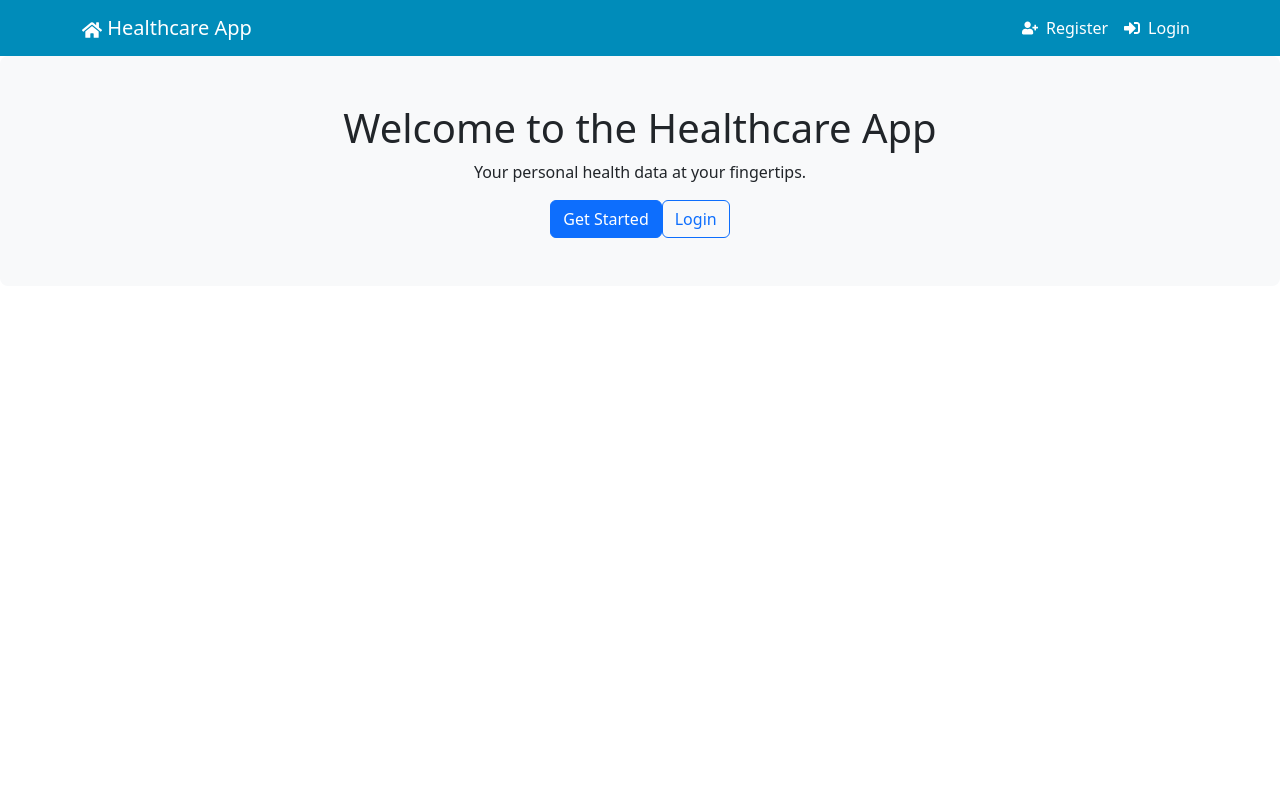
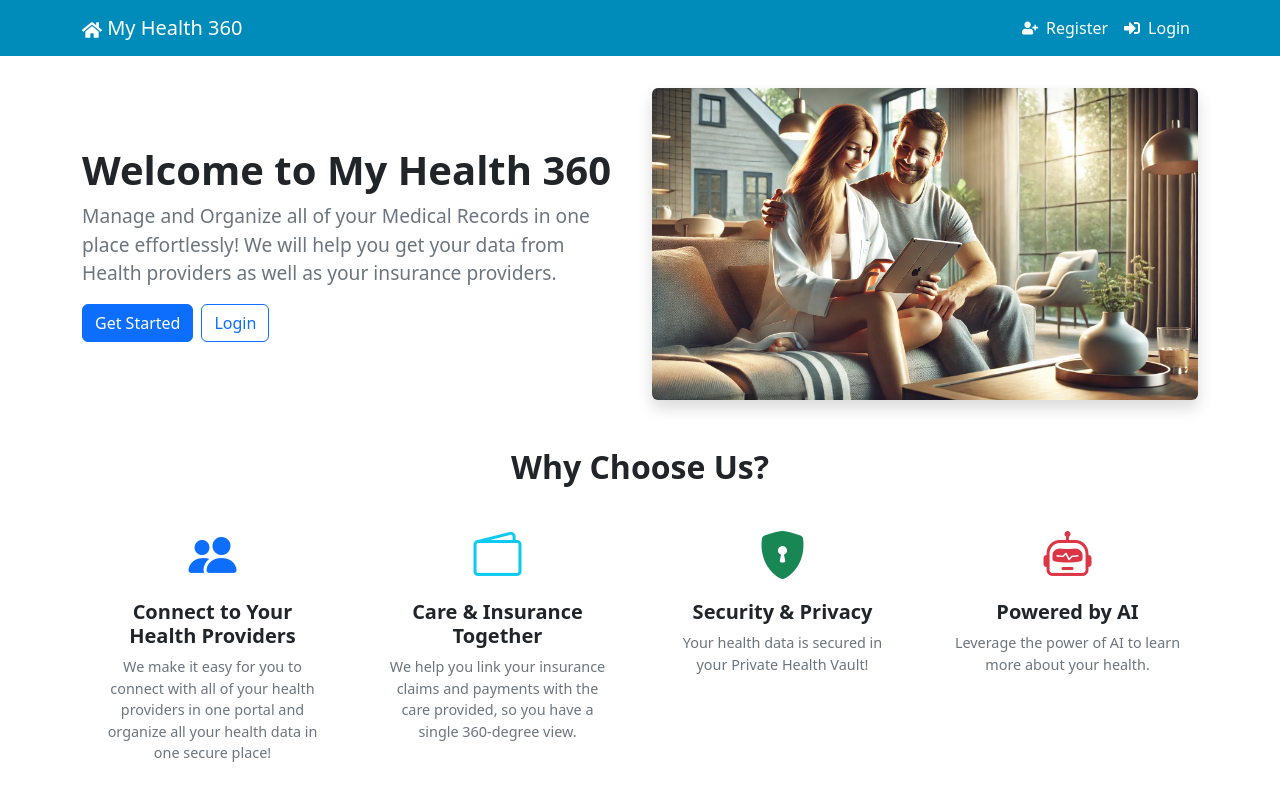
Before and after one commit to nitingoel-ps/asha_website, a React (Create React App) app: page / in a window 1280 px wide. Shown: the top 796 px of the page. Built offline with nearby package versions, Linux system fonts and the light colour scheme; no server answers.

Commit message:
More layout improvements and a bug fix on dashboard

```diff
--- a/package.json
+++ b/package.json
@@ -8,6 +8,7 @@
     "@testing-library/user-event": "^13.5.0",
     "axios": "^1.7.7",
     "bootstrap": "^5.3.3",
+    "bootstrap-icons": "^1.11.3",
     "date-fns": "^4.1.0",
     "lucide-react": "^0.460.0",
     "react": "^18.3.1",
--- a/src/App.js
+++ b/src/App.js
@@ -3,6 +3,8 @@ import React from 'react';
 import { BrowserRouter as Router, Routes, Route } from 'react-router-dom';
 import { AuthProvider } from './context/AuthContext'; // Import the AuthProvider
 import Home from './components/Home';
+import LoggedInHome from './components/Home/LoggedInHome';
+import LoggedOutHome from './components/Home/LoggedOutHome';
 import Register from './components/Register';
 import Login from './components/Login'; // Import Login
 import AddProviders from './components/AddProviders'; // We'll create this later
--- /dev/null
+++ b/src/components/Home.css
@@ -0,0 +1,69 @@
+@import "bootstrap-icons/font/bootstrap-icons.css";
+
+.home-container {
+    max-width: 1200px;
+    margin: 0 auto;
+    padding: 2rem 1rem;
+  }
+
+  .home-container h1 {
+    font-size: 2.5rem;
+    font-weight: 700;
+  }
+
+  .home-container p.lead {
+    font-size: 1.2rem;
+    color: #6c757d;
+  }
+
+  .home-container img {
+    max-height: 400px;
+    object-fit: cover;
+    width: 100%;
+  }
+
+  .card {
+    border: none;
+    background: #f8f9fa;
+    box-shadow: 0 2px 5px rgba(0, 0, 0, 0.1);
+  }
+
+  .card-title {
+    font-size: 1.2rem;
+    font-weight: 600;
+  }
+
+  .card-text {
+    font-size: 0.95rem;
+    color: #6c757d;
+  }
+
+  .card i {
+    font-size: 2.5rem;
+  }
+
+  .why-choose-us h2 {
+    font-weight: bold;
+    margin-bottom: 2rem;
+  }
+
+  .why-choose-item {
+    text-align: center;
+    padding: 1rem;
+  }
+
+  .why-choose-item i {
+    font-size: 3rem;
+    display: block;
+    margin-bottom: 1rem;
+  }
+
+  .why-choose-item h5 {
+    font-weight: bold;
+    margin-bottom: 0.5rem;
+  }
+
+  .why-choose-item p {
+    color: #6c757d; /* Muted text color */
+    font-size: 0.9rem;
+  }
--- a/src/components/Home.js
+++ b/src/components/Home.js
@@ -1,43 +1,13 @@
 // src/components/Home.js
-import React from 'react';
-import { Link } from 'react-router-dom';
-import { Button, Container, Navbar, Nav } from 'react-bootstrap';
+import React from "react";
+import { useAuth } from "../context/AuthContext"; // Use authentication context
+import LoggedInHome from "./Home/LoggedInHome";
+import LoggedOutHome from "./Home/LoggedOutHome";
 
 function Home() {
-  const isAuthenticated = localStorage.getItem('access_token') ? true : false;
+  const { isAuthenticated } = useAuth(); // Check if the user is logged in
 
-  return (
-    <>
-      <Container fluid className="bg-light p-5 mb-4 rounded-3 text-center">
-        <Container>
-          <h1>Welcome to the Healthcare App</h1>
-          <p>Your personal health data at your fingertips.</p>
-          {isAuthenticated ? (
-            <>
-              <Button variant="primary" as={Link} to="/patient-dashboard">
-                Go to Dashboard
-              </Button><br/>
-              <Button variant="primary" as={Link} to="/add-providers">
-                Upload healthcare data Files
-              </Button><br/>
-              <Button variant="primary" as={Link} to="/dashboard">
-                Establish Connection with your healthcare provider.
-              </Button>
-          </>
-          ) : (
-            <>
-              <Button variant="primary" as={Link} to="/register" className="mr-2">
-                Get Started
-              </Button>
-              <Button variant="outline-primary" as={Link} to="/login">
-                Login
-              </Button>
-            </>
-          )}
-        </Container>
-      </Container>
-    </>
-  );
+  return isAuthenticated ? <LoggedInHome /> : <LoggedOutHome />;
 }
 
 export default Home;
--- /dev/null
+++ b/src/components/Home/LoggedInHome.js
@@ -0,0 +1,65 @@
+// src/components/Home/LoggedInHome.js
+import React from "react";
+import { Link } from "react-router-dom";
+import { Container, Row, Col, Card, Button } from "react-bootstrap";
+import { useAuth } from "../../context/AuthContext"; // Ensure AuthContext is implemented
+
+function LoggedInHome() {
+  const { user } = useAuth(); // Fetch user details from AuthContext
+
+  return (
+    <Container className="logged-in-container mt-5">
+      {/* Greeting Section */}
+      <Row className="text-center mb-5">
+        <Col>
+          <h1>Welcome back, {user?.first_name || "User"}!</h1>
+          <p className="lead">
+            Take control of your health data, connect with providers, and keep everything secure in one place.
+          </p>
+        </Col>
+      </Row>
+
+      {/* Actionable Cards Section */}
+      <Row className="text-center">
+        <Col md={4} sm={6} className="mb-4">
+          <Card className="action-card shadow">
+            <Card.Body>
+              <i className="bi bi-person-bounding-box display-4 text-primary mb-3"></i>
+              <h5>Health Dashboard</h5>
+              <p>View and manage all your health and insurance data in one place.</p>
+              <Button as={Link} to="/patient-dashboard" variant="primary">
+                Go to Dashboard
+              </Button>
+            </Card.Body>
+          </Card>
+        </Col>
+        <Col md={4} sm={6} className="mb-4">
+          <Card className="action-card shadow">
+            <Card.Body>
+              <i className="bi bi-link display-4 text-info mb-3"></i>
+              <h5>Connect to Providers</h5>
+              <p>Easily connect with your healthcare providers to pull your health data.</p>
+              <Button as={Link} to="/add-providers" variant="info">
+                Connect Providers
+              </Button>
+            </Card.Body>
+          </Card>
+        </Col>
+        <Col md={4} sm={6} className="mb-4">
+          <Card className="action-card shadow">
+            <Card.Body>
+              <i className="bi bi-cloud-upload display-4 text-success mb-3"></i>
+              <h5>Upload Data</h5>
+              <p>Manually upload health data or files from your computer or email.</p>
+              <Button as={Link} to="/upload-files" variant="success">
+                Upload Files
+              </Button>
+            </Card.Body>
+          </Card>
+        </Col>
+      </Row>
+    </Container>
+  );
+}
+
+export default LoggedInHome;
--- /dev/null
+++ b/src/components/Home/LoggedOutHome.js
@@ -0,0 +1,73 @@
+import React from 'react';
+import { Link } from 'react-router-dom';
+import { Button, Container, Row, Col, Card } from 'react-bootstrap';
+import '../Home.css'; // Add custom styling for Home page
+import happyCoupleImage from '../../assets/images/happy_people.png'; // Adjust path based on where you save the image
+
+function LoggedOutHome() {
+  const isAuthenticated = localStorage.getItem('access_token') ? true : false;
+
+  return (
+    <Container className="home-container">
+      <Row className="align-items-center">
+        <Col md={6} className="text-center text-md-start">
+          <h1>Welcome to My Health 360</h1>
+          <p className="lead">
+            Manage and Organize all of your Medical Records in one place effortlessly!
+            We will help you get your data from Health providers as well as your insurance providers.
+
+          </p>
+            <>
+              <Button variant="primary" as={Link} to="/register" className="me-2">
+                Get Started
+              </Button>
+              <Button variant="outline-primary" as={Link} to="/login">
+                Login
+              </Button>
+            </>
+        </Col>
+        <Col md={6} className="text-center">
+          <img
+            src={happyCoupleImage}
+            alt="Happy users"
+            className="img-fluid rounded shadow"
+          />
+        </Col>
+      </Row>
+
+      <Row className="mt-5 text-center why-choose-us">
+        <h2 className="mb-4">Why Choose Us?</h2>
+        <Col md={3} sm={6} className="mb-4">
+          <div className="why-choose-item">
+            <i className="bi bi-people-fill display-4 text-primary mb-3"></i>
+            <h5>Connect to Your Health Providers</h5>
+            <p>We make it easy for you to connect with all of your health providers in one portal and organize all your health data in one secure place!</p>
+          </div>
+        </Col>
+        <Col md={3} sm={6} className="mb-4">
+          <div className="why-choose-item">
+            <i className="bi bi-wallet2 display-4 text-info mb-3"></i>
+            <h5>Care & Insurance Together</h5>
+            <p>We help you link your insurance claims and payments with the care provided, so you have a single 360-degree view.</p>
+          </div>
+        </Col>
+        <Col md={3} sm={6} className="mb-4">
+          <div className="why-choose-item">
+            <i className="bi bi-shield-lock-fill display-4 text-success mb-3"></i>
+            <h5>Security & Privacy</h5>
+            <p>Your health data is secured in your Private Health Vault!</p>
+          </div>
+        </Col>
+        <Col md={3} sm={6} className="mb-4">
+          <div className="why-choose-item">
+            <i className="bi bi-robot display-4 text-danger mb-3"></i>
+            <h5>Powered by AI</h5>
+            <p>Leverage the power of AI to learn more about your health.</p>
+          </div>
+        </Col>
+      </Row>
+    </Container>
+  );
+}
+
+export default LoggedOutHome;
--- a/src/components/Login.js
+++ b/src/components/Login.js
@@ -13,7 +13,7 @@ function Login() {
 
   const [error, setError] = useState('');
   const navigate = useNavigate();
-  const { login } = useAuth(); // Get the login function from AuthContext
+  const { login, setUser } = useAuth(); // Get the login function and setUser from AuthContext
 
   const handleChange = (e) => {
     setCredentials({
@@ -22,28 +22,35 @@ function Login() {
     });
   };
 
-  const handleSubmit = (e) => {
+  const handleSubmit = async (e) => {
     e.preventDefault();
-    axiosInstance
-      .post('/token/', credentials)
-      .then((response) => {
-        // Save tokens to localStorage
-        localStorage.setItem('access_token', response.data.access);
-        localStorage.setItem('refresh_token', response.data.refresh);
+    try {
+      // Step 1: Authenticate and get tokens
+      const response = await axiosInstance.post('/token/', credentials);
+      const { access, refresh } = response.data;
 
-        // Set Authorization header for future requests
-        axiosInstance.defaults.headers.common['Authorization'] = `Bearer ${response.data.access}`;
+      // Step 2: Save tokens to localStorage
+      localStorage.setItem('access_token', access);
+      localStorage.setItem('refresh_token', refresh);
 
-        // Update global authentication state
-        login();
+      // Step 3: Set Authorization header for future requests
+      axiosInstance.defaults.headers.common['Authorization'] = `Bearer ${access}`;
 
-        // Clear error and redirect
-        setError('');
-        navigate('/');
-      })
-      .catch((error) => {
-        setError('Invalid username or password');
-      });
+      // Step 4: Fetch user details
+      const userResponse = await axiosInstance.get('/user-context'); // Assuming `/user-context` returns user details
+      const userDetails = userResponse.data;
+
+      // Step 5: Update global authentication state
+      setUser(userDetails); // Save user info in context
+      login(); // Update the logged-in state
+
+      // Step 6: Redirect
+      setError('');
+      navigate('/');
+    } catch (error) {
+      console.error("Login error:", error);
+      setError('Invalid username or password');
+    }
   };
 
   return (
--- a/src/components/Navbar.js
+++ b/src/components/Navbar.js
@@ -17,7 +17,7 @@ function CustomNavbar() {
     <Navbar className="navbar" variant="dark" expand="lg">
       <Container>
         <Navbar.Brand as={Link} to="/">
-          <FaHome /> Healthcare App
+          <FaHome /> My Health 360
         </Navbar.Brand>
         <Navbar.Toggle aria-controls="basic-navbar-nav" />
         <Navbar.Collapse id="basic-navbar-nav">
--- a/src/components/PatientDashboard.js
+++ b/src/components/PatientDashboard.js
@@ -67,7 +67,7 @@ function PatientDashboard() {
                 <Tabs defaultActiveKey="summary" id="patient-dashboard-tabs" className="mt-4">
                 <Tab eventKey="summary" title={<><Activity size={16} /> Summary</>}>
                     <Alert className="mt-3">
-                        {patientData.conditions.summary}
+                        {patientData.overall_summary}
                     </Alert>
                     <Card className="mb-3">
                         <Card.Body>
--- a/src/context/AuthContext.js
+++ b/src/context/AuthContext.js
@@ -2,25 +2,33 @@ import React, { createContext, useState, useContext } from 'react';
 
 const AuthContext = createContext();
 
+// Hook to access AuthContext
 export const useAuth = () => useContext(AuthContext);
 
 export const AuthProvider = ({ children }) => {
+  // State for authentication
   const [isAuthenticated, setIsAuthenticated] = useState(
     !!localStorage.getItem('access_token') // Check if the user is already logged in
   );
 
+  // State for storing user details
+  const [user, setUser] = useState(null);
+
+  // Function to handle login
   const login = () => {
     setIsAuthenticated(true);
   };
 
+  // Function to handle logout
   const logout = () => {
     localStorage.removeItem('access_token');
     localStorage.removeItem('refresh_token');
     setIsAuthenticated(false);
+    setUser(null); // Clear user data
   };
 
   return (
-    <AuthContext.Provider value={{ isAuthenticated, login, logout }}>
+    <AuthContext.Provider value={{ isAuthenticated, login, logout, user, setUser }}>
       {children}
     </AuthContext.Provider>
   );
```
Also changed, not shown: src/assets/images/happy_people.png (added), 1 other file (tests, documents, lock files or other folders).
